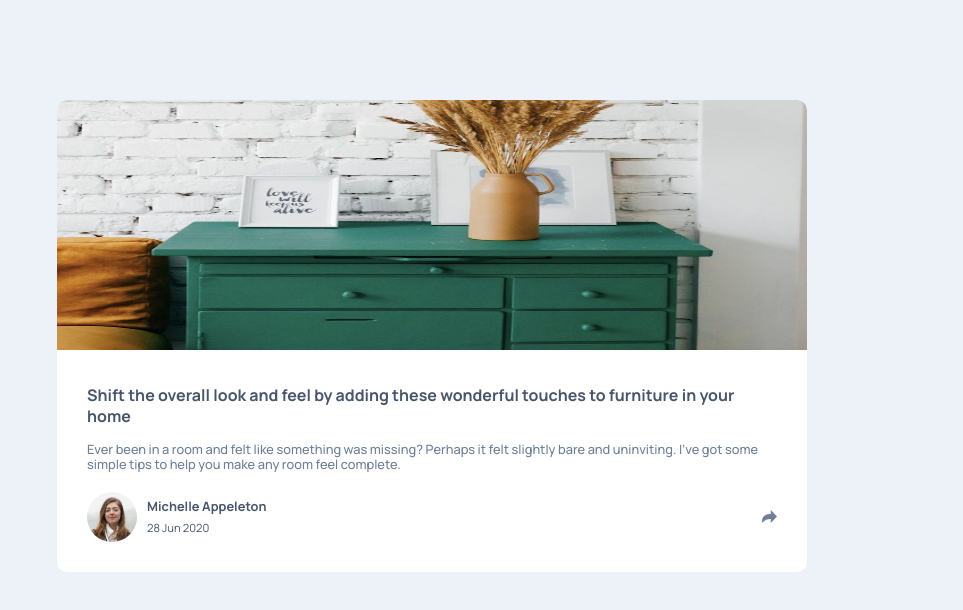
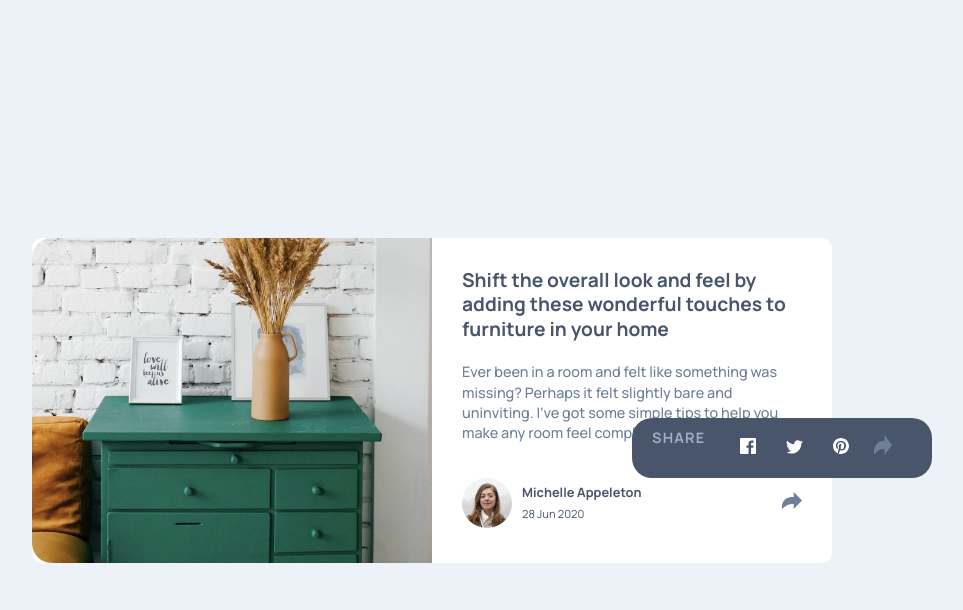
Before and after one commit to oluwa-busssy-olami/article-preview, a plain HTML site: page article-preview-component-master/index.html in a window 1280 px wide. Shown: the whole page, without its empty margins (208-1171 px from the left). Drawn offline with Linux system fonts and the light colour scheme.

Commit message:
final change

```diff
--- a/article-preview-component-master/index.html
+++ b/article-preview-component-master/index.html
@@ -15,9 +15,9 @@
 
   <body>
     <main class="main-container">
-      <div class="img-container">
+      <section class="img-container">
         <img src="images/drawers.jpg" class="drawers" />
-      </div>
+      </section>
 
       <section class="text-container">
         <h1>
@@ -32,8 +32,8 @@
 
         <div class="profile-container">
           <div class="shared">
+            <p>Share</p>
             <div class="social-icon">
-              <p>share</p>
               <ul>
                 <li>
                   <img
@@ -56,7 +56,10 @@
               </ul>
             </div>
             <div class="shared-icon">
-              <img src="images/icon-share.svg" alt="" />
+              <img
+                src="images/icon-share.svg"
+                class="share-social-icon"
+                alt="" />
             </div>
           </div>
           <div class="profile">
--- a/article-preview-component-master/index.js
+++ b/article-preview-component-master/index.js
@@ -1,6 +1,12 @@
+//
+
 const socials_icon = document.querySelector(".shared");
 const share_button = document.querySelector(".shareIcon");
+const share_social_icon = document.querySelector(".share-social-icon");
 share_button.addEventListener("click", (e) => {
-  socials_icon.classList.add("clicked");
+  socials_icon.classList.toggle("clicked");
   console.log("clicked");
 });
+share_social_icon.addEventListener("click", (e) => {
+  socials_icon.classList.remove("clicked");
+});
--- a/article-preview-component-master/style.css
+++ b/article-preview-component-master/style.css
@@ -37,7 +37,7 @@ body {
 .main-container {
   background-color: #fff;
   border-radius: 10px;
-  overflow: hidden;
+  /* overflow: hidden; */
   margin-bottom: 30px;
   color: var(--VeryDarkGrayishBlue);
 }
@@ -49,7 +49,7 @@ body {
 .text-container h1 {
   font-size: 1rem;
   line-height: 1.3;
-  padding-bottom: 15px;
+  padding-bottom: 20px;
   font-weight: 700;
 }
 
@@ -61,13 +61,14 @@ body {
   color: var(--DesaturatedDarkBlue);
 }
 
-.img-container img {
+.drawers {
   height: 250px;
   width: 100%;
 }
 
 .profile-container {
   position: relative;
+  padding-top: 15px;
 }
 
 .shared {
@@ -80,13 +81,19 @@ body {
   display: flex;
   height: 0;
   overflow: hidden;
+  padding: 0 20px;
   justify-content: space-between;
   align-items: center;
   color: #fff;
   border-radius: 0 0 20px 20px;
+  transition: all 0.4s ease-in-out;
 }
 
-.shared .clicked {
+.share-social-icon {
+  cursor: pointer;
+}
+
+.clicked {
   height: 90px;
   overflow: auto;
 }
@@ -99,8 +106,14 @@ body {
   padding-right: 20px;
 }
 
+.shared-icon img {
+  width: 20px;
+  height: 20px;
+}
+
 .shareIcon {
   cursor: pointer;
+  width: 20px;
 }
 
 .social-icon {
@@ -111,14 +124,17 @@ body {
   padding-right: 10px;
 }
 
-.social-icon p {
+.shared p {
   text-transform: uppercase;
   color: var(--GrayishBlue);
+  font-size: 0.9rem;
+  font-weight: bold;
+  letter-spacing: 1.2px;
 }
 
 .social-icon ul li {
   margin: 0 15px;
-  align-items: center;
+  /* align-items: center; */
 }
 
 .social-icon ul {
@@ -157,9 +173,45 @@ body {
   font-size: 0.7rem;
 }
 
-@media (min-width: 900px) {
+@media (min-width: 768px) {
   .main-container {
-    max-width: 750px;
+    display: grid;
+    grid-template-columns: repeat(2, 1fr);
+  }
+  .img-container img {
+    border-radius: 20px 0 0 20px;
+    width: 1000px;
+    height: 100%;
+  }
+  .text-container h1 {
+    font-size: 1.2rem;
+    line-height: 1.3;
+  }
+  .text-container p {
+    font-size: 0.9rem;
+    line-height: 1.4;
+  }
+  .shared {
+    left: 50%;
+    bottom: 50px;
+    width: 300px;
+    height: 60px;
+    border-radius: 20px;
+  }
+}
+
+@media (min-width: 990px) {
+  body {
+    display: flex;
+    flex-direction: column;
+    align-items: center;
+    justify-content: center;
+    min-height: 100vh;
+  }
+  .main-container {
+    max-width: 800px;
     margin: auto;
   }
+  .img-container img {
+  }
 }
```
